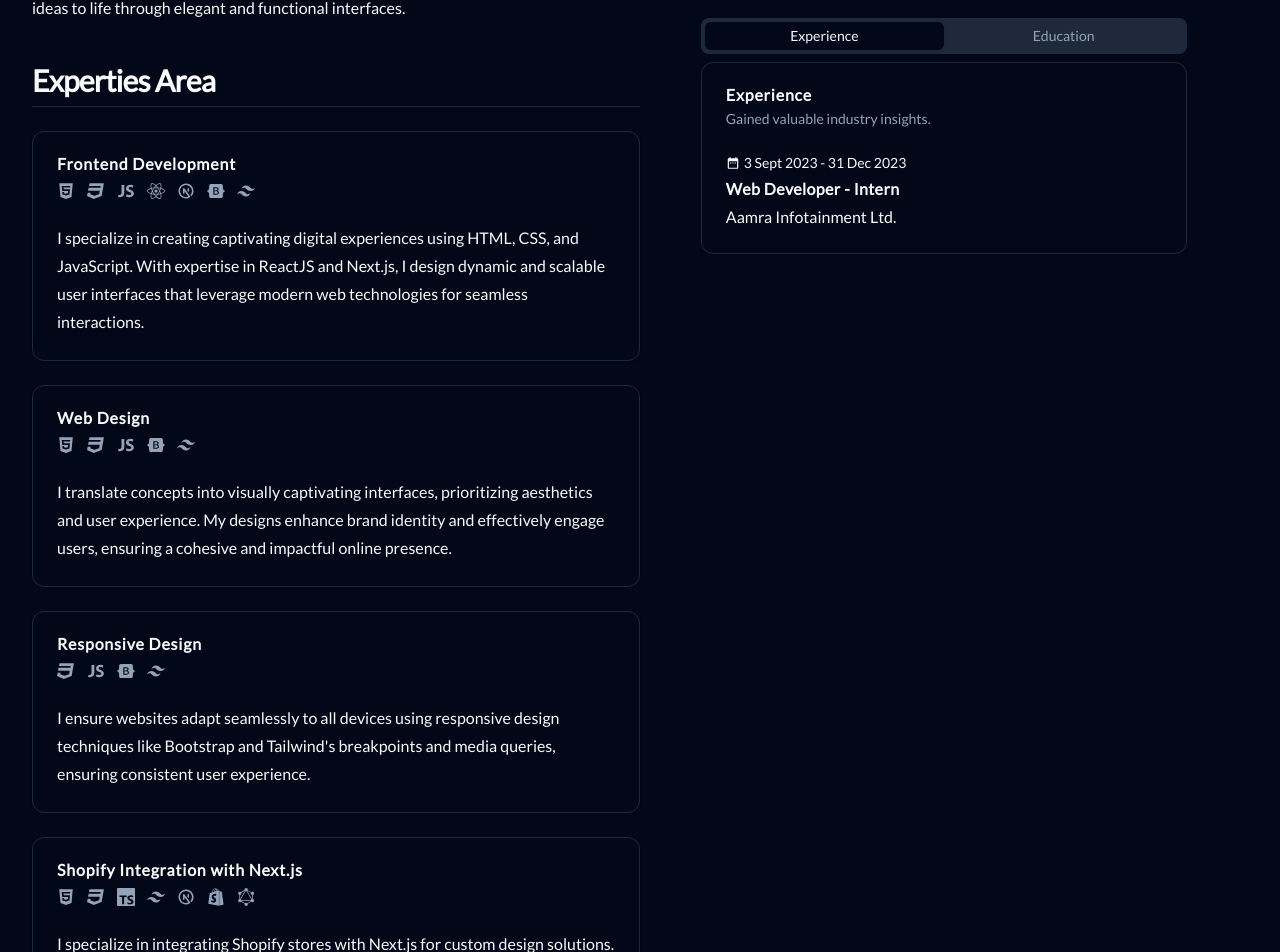
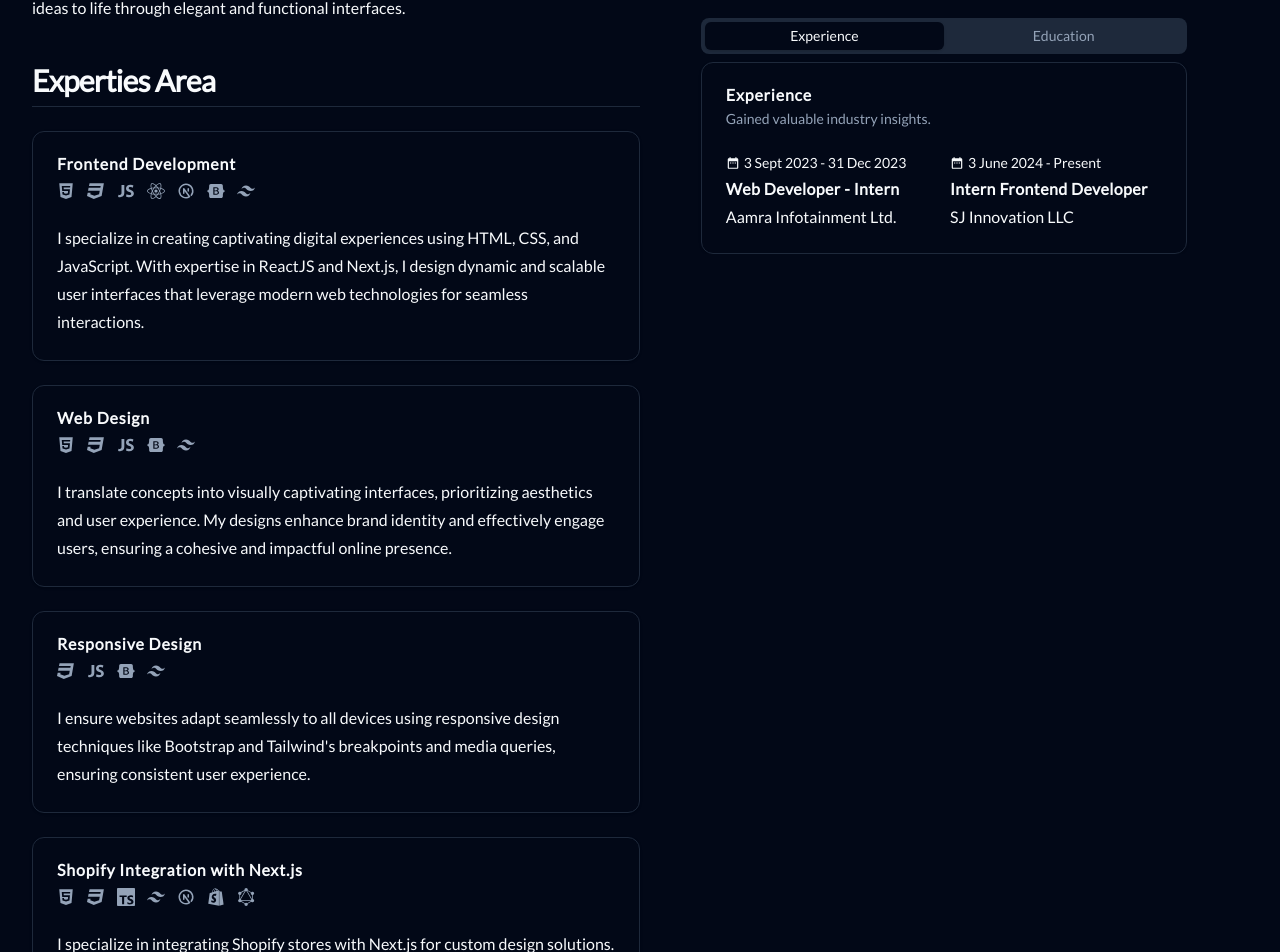
Before and after one commit to emonsingha209/NextJs-Tailwind-Portfolio, a Next.js app: page / in a window 1280 px wide. Shown: the part 1039-1991 px from the top of the page. Built offline with nearby package versions, Linux system fonts and the light colour scheme; no server answers.

Commit message:
experience added

```diff
--- a/components/About.jsx
+++ b/components/About.jsx
@@ -222,6 +222,7 @@ const About = () => {
                     </CardDescription>
                   </CardHeader>
                   <CardContent className="space-y-6">
+                    <div className="grid grid-cols-2 gap-3">
                       <div className="space-y-2">
                         <p className="flex items-center gap-1 text-sm">
                           <MdDateRange />3 Sept 2023 - 31 Dec 2023
@@ -230,6 +231,16 @@ const About = () => {
                           Web Developer - Intern
                         </h3>
                         <p>Aamra Infotainment Ltd.</p>
+                      </div>
+                      <div className="space-y-2 ">
+                        <p className="flex items-center gap-1 text-sm">
+                          <MdDateRange />3 June 2024 - Present
+                        </p>
+                        <h3 className="font-semibold leading-none tracking-wide ">
+                          Intern Frontend Developer
+                        </h3>
+                        <p>SJ Innovation LLC</p>
+                      </div>
                     </div>
                   </CardContent>
                 </Card>
```
Also changed, not shown: components/Navbar.jsx (+0 -8 lines). Lines whose indentation alone changed are shown as unchanged.
